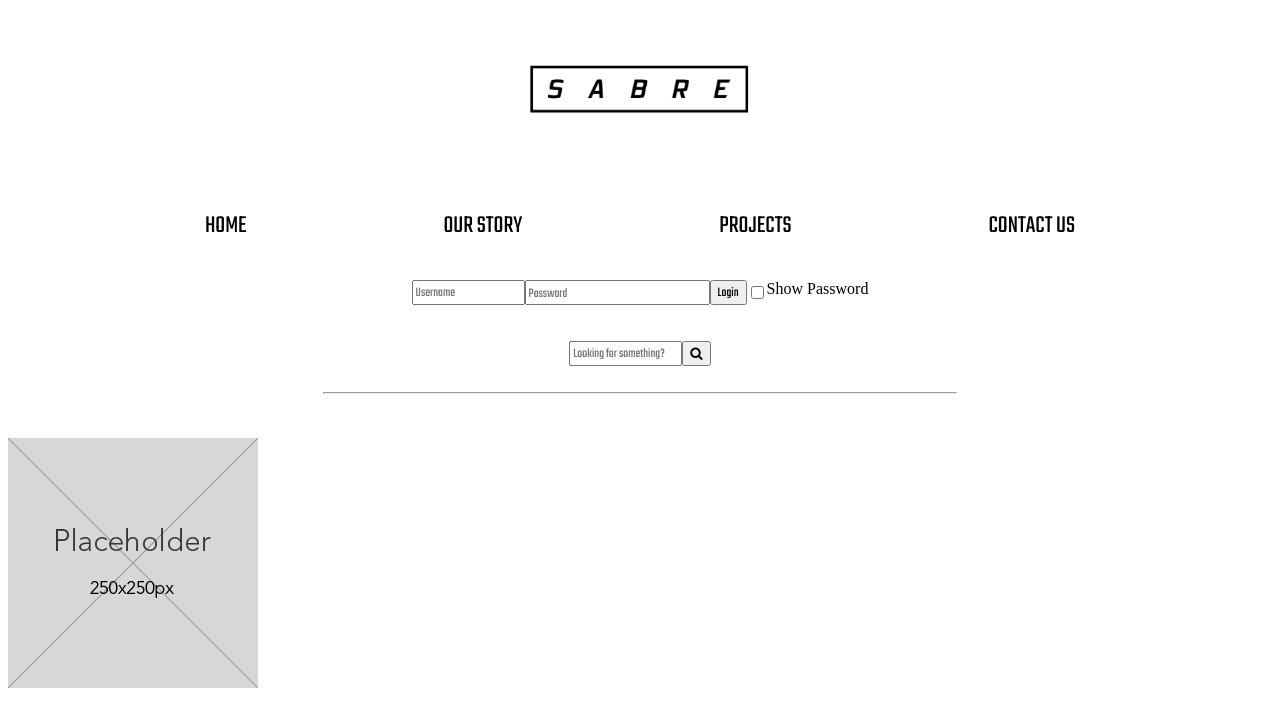
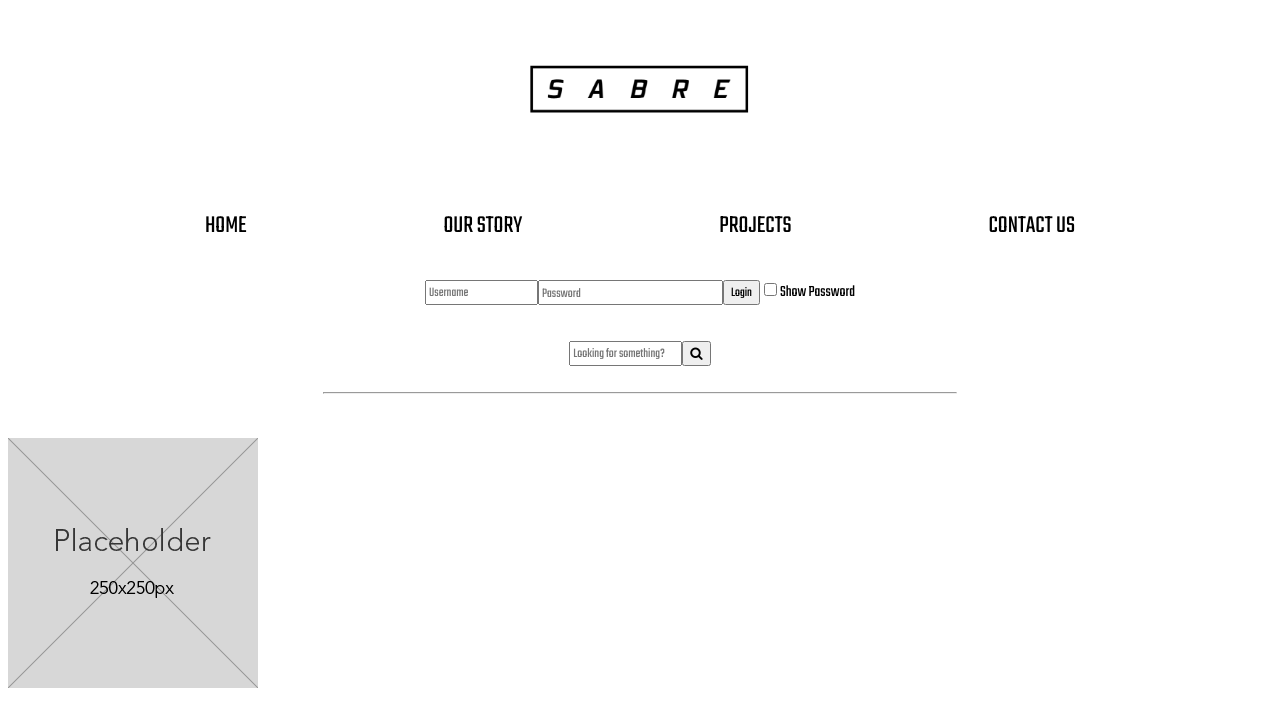
Before and after one commit to hjude404/sable, a plain HTML site: page index.html in a window 1280 px wide. Drawn offline with Linux system fonts and the light colour scheme; a web font is replaced by a local one.

Commit message:
showpw font fix

```diff
--- a/contactUs/style2.css
+++ b/contactUs/style2.css
@@ -103,6 +103,16 @@ a {
     border-radius: 4px;
 }
 
+
+/* Make it so when we hover over the top button it changes color */
+
 #scrollButton:hover {
     background-color: #555;
 }
+
+
+/* change the font of the "show password" part */
+
+#showpw {
+    font-family: 'Teko';
+}
--- a/homePage/style.css
+++ b/homePage/style.css
@@ -97,6 +97,16 @@ input[type=text] {
     border-radius: 4px;
 }
 
+
+/* Make it so when we hover over the top button it changes color */
+
 #scrollButton:hover {
     background-color: #555;
 }
+
+
+/* change the font of the "show password" part */
+
+#showpw {
+    font-family: 'Teko';
+}
--- a/index.html
+++ b/index.html
@@ -35,7 +35,9 @@
         <input type="text" placeholder="Username" name="username">
         <input id="pw" type="password" placeholder="Password" name="password">
         <button type="submit" id="login">Login</button>
-        <input id="showpw" type="checkbox" onclick="pwFunction()">Show Password
+        <div id="showpw">
+            <input type="checkbox" onclick="pwFunction()">Show Password
+        </div>
     </form>
     <br>
     <br>
--- a/ourStory/style1.css
+++ b/ourStory/style1.css
@@ -128,7 +128,13 @@
         padding: 8px;
         border-radius: 4px;
     }
+    /* Make it so when we hover over the top button it changes color */
 
     #scrollButton:hover {
         background-color: #555;
     }
+    /* change the font of the "show password" part */
+
+    #showpw {
+        font-family: 'Teko';
+    }
--- a/projects/style3.css
+++ b/projects/style3.css
@@ -220,6 +220,16 @@ input[type=text] {
     border-radius: 4px;
 }
 
+
+/* Make it so when we hover over the top button it changes color */
+
 #scrollButton:hover {
     background-color: #555;
 }
+
+
+/* change the font of the "show password" part */
+
+#showpw {
+    font-family: 'Teko';
+}
--- a/style.css
+++ b/style.css
@@ -97,6 +97,16 @@ input[type=text] {
     border-radius: 4px;
 }
 
+
+/* Make it so when we hover over the top button it changes color */
+
 #scrollButton:hover {
     background-color: #555;
 }
+
+
+/* change the font of the "show password" part */
+
+#showpw {
+    font-family: 'Teko';
+}
```
Also changed, not shown: contactUs/index.html (+3 -1 lines), homePage/index.html (+3 -1 lines), ourStory/index.html (+3 -1 lines), projects/index.html (+3 -1 lines).
